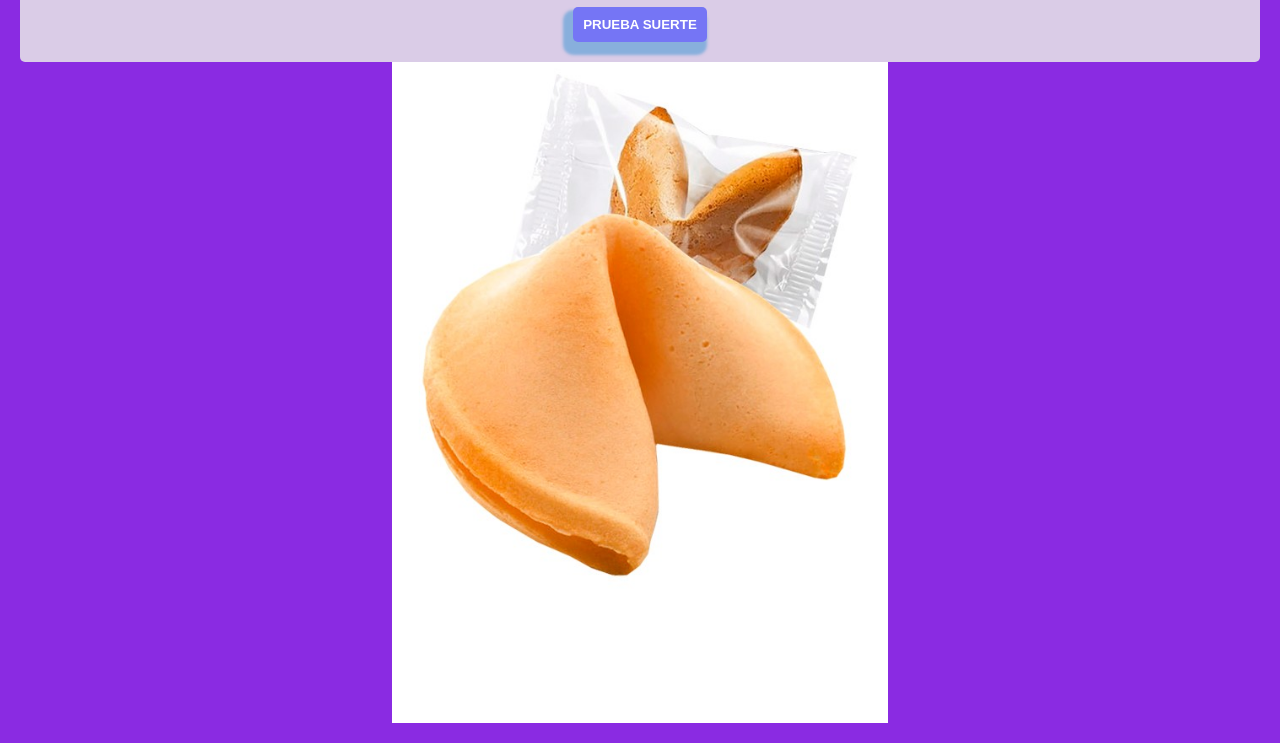
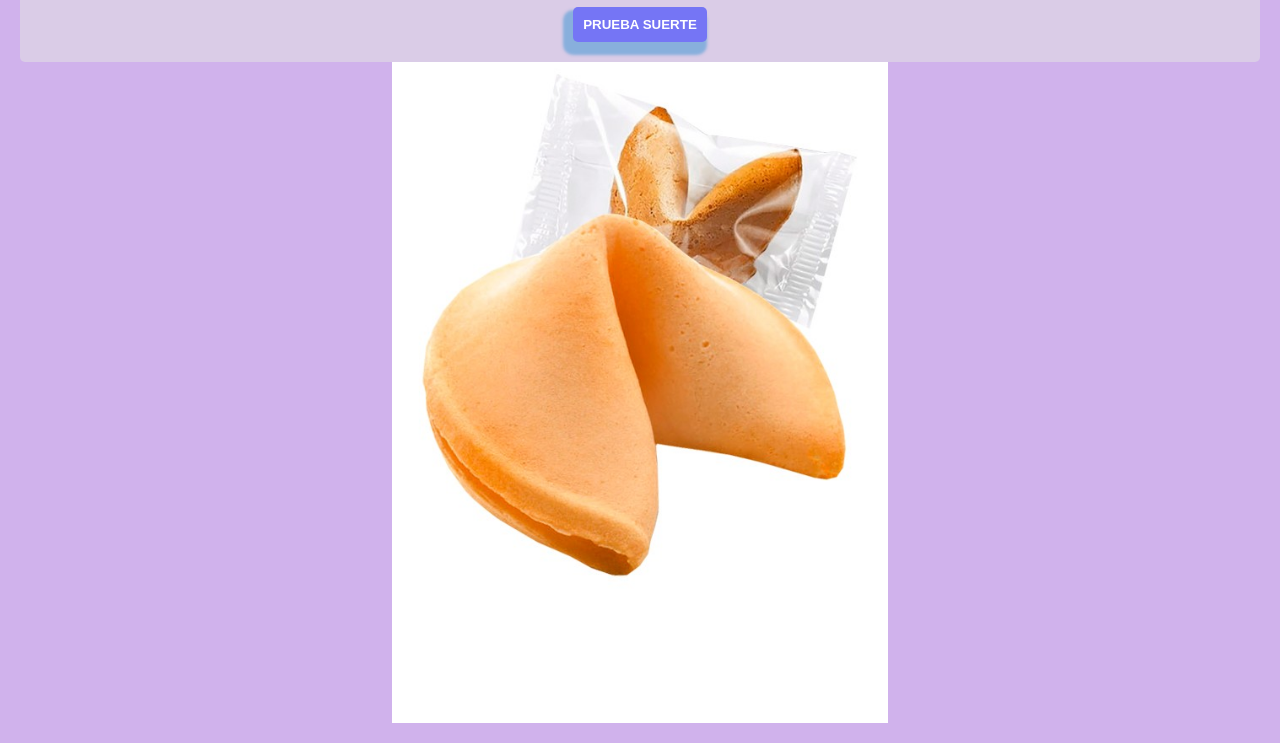
Before and after one commit to Alexmf93/Dise-oInterfaces, a plain HTML site: page index.html in a window 1280 px wide. Shown: the part 149-892 px from the top of the page. Drawn offline with Linux system fonts and the light colour scheme.

Commit message:
fondo cambiado de nuevo

```diff
--- a/css/estilos.css
+++ b/css/estilos.css
@@ -7,7 +7,7 @@
 
 body {
     padding: 20px;
-    background-color: blueviolet;
+    background-color: rgb(208, 178, 236);
 }
 
 .container {
```
